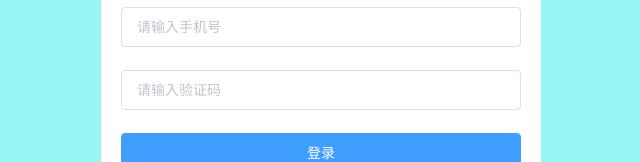
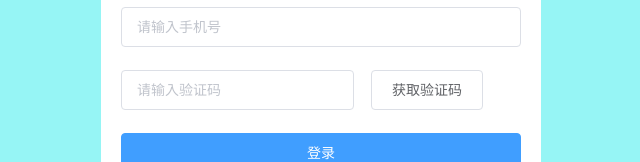
Before and after one commit to waitfor0311/topline-admin-fe70, a Vue app: page /#/login in a window 1280 px wide. Shown: the part 326-488 px from the top of the page, without its empty margins (319-959 px from the left). Built offline with nearby package versions, Linux system fonts and the light colour scheme; a small style sheet from the web is missing.

Commit message:
用户登陆-发送验证码-请求获取数据

```diff
--- a/package.json
+++ b/package.json
@@ -8,6 +8,7 @@
     "lint": "vue-cli-service lint"
   },
   "dependencies": {
+    "axios": "^0.19.0",
     "core-js": "^2.6.5",
     "element-ui": "^2.9.2",
     "vue": "^2.6.10",
--- a/src/views/login/index.vue
+++ b/src/views/login/index.vue
@@ -10,7 +10,13 @@
           <el-input v-model="form.mobile" placeholder="请输入手机号"></el-input>
         </el-form-item>
         <el-form-item>
-          <el-input v-model="form.code" placeholder="请输入验证码"></el-input>
+          <!-- el-col 栅格布局。一共24 列：span 用来指定占用大小 :offset 用来指定偏移量 -->
+          <el-col :span="14">
+            <el-input v-model="form.code" placeholder="请输入验证码"></el-input>
+          </el-col>
+          <el-col :offset="1" :span="9">
+            <el-button @click="handleSendCode">获取验证码</el-button>
+          </el-col>
         </el-form-item>
         <el-form-item>
           <el-button class="btn-login" type="primary" @click="onSubmit">登录</el-button>
@@ -20,6 +26,7 @@
   </div>
 </template>
 <script>
+import axios from 'axios'
 export default {
   name: 'AppLogin',
   data () {
@@ -33,6 +40,15 @@ export default {
   methods: {
     onSubmit () {
       console.log('submit!')
+    },
+    handleSendCode () {
+      const { mobile } = this.form
+      axios({
+        method: 'GET',
+        url: `http://ttapi.research.itcast.cn/mp/v1_0/captchas/:mobile/${mobile}`
+      }).then(res => {
+        console.log(res.data)
+      })
     }
   }
 }
```
Also changed, not shown: 1 other file (tests, documents, lock files or other folders).
